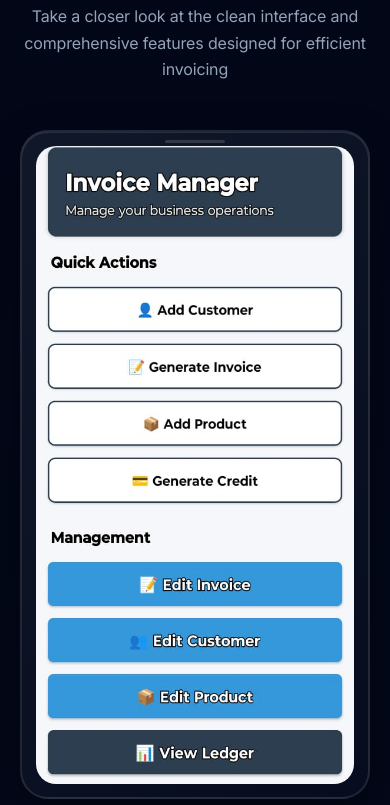
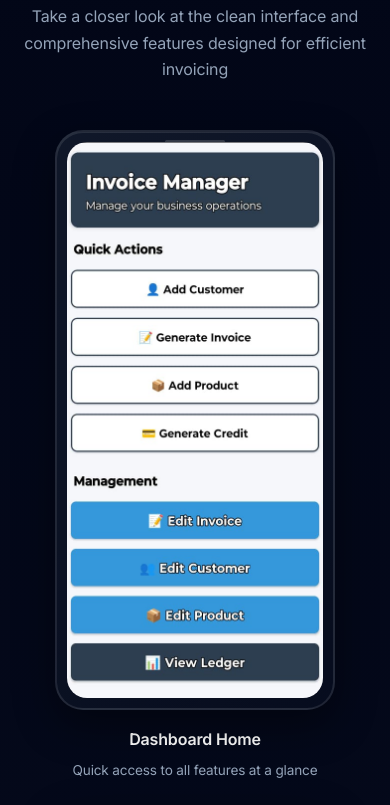
Before and after one commit to NaumanHussain00/InoviceWebApp, a plain HTML site: page index.html in a window 390 px wide. Shown: the part 3433-4238 px from the top of the page. Drawn offline with Linux system fonts and the light colour scheme.

Commit message:
Enhance screenshot gallery styles with max-width, centering, and improved aspect ratio

```diff
--- a/styles.css
+++ b/styles.css
@@ -1229,6 +1229,25 @@ body {
   .screenshots-gallery {
     grid-template-columns: 1fr;
     gap: 1.5rem;
+    max-width: 280px;
+    margin-left: auto;
+    margin-right: auto;
+  }
+
+  .screenshot-phone-frame {
+    padding: 0.6rem;
+  }
+
+  .screenshot-wrapper {
+    aspect-ratio: 6 / 13;
+  }
+
+  .screenshot-label {
+    font-size: 1rem;
+  }
+
+  .screenshot-description {
+    font-size: 0.85rem;
   }
 
   .download-card {
```
